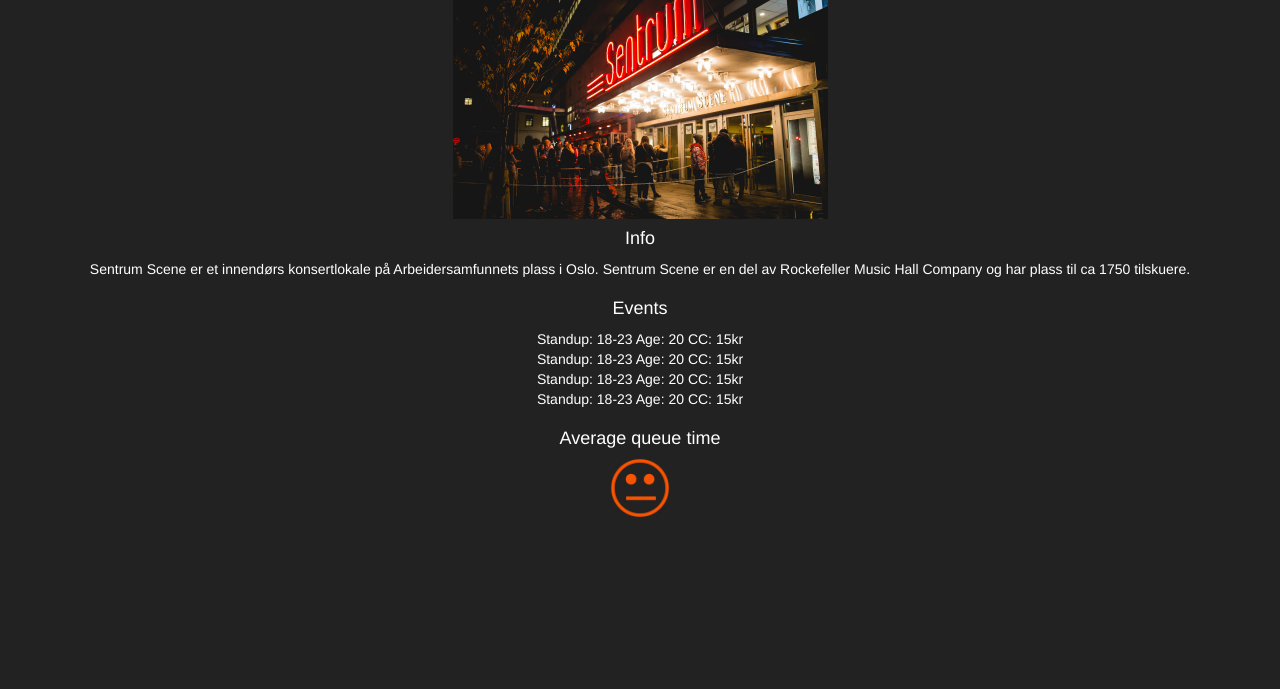
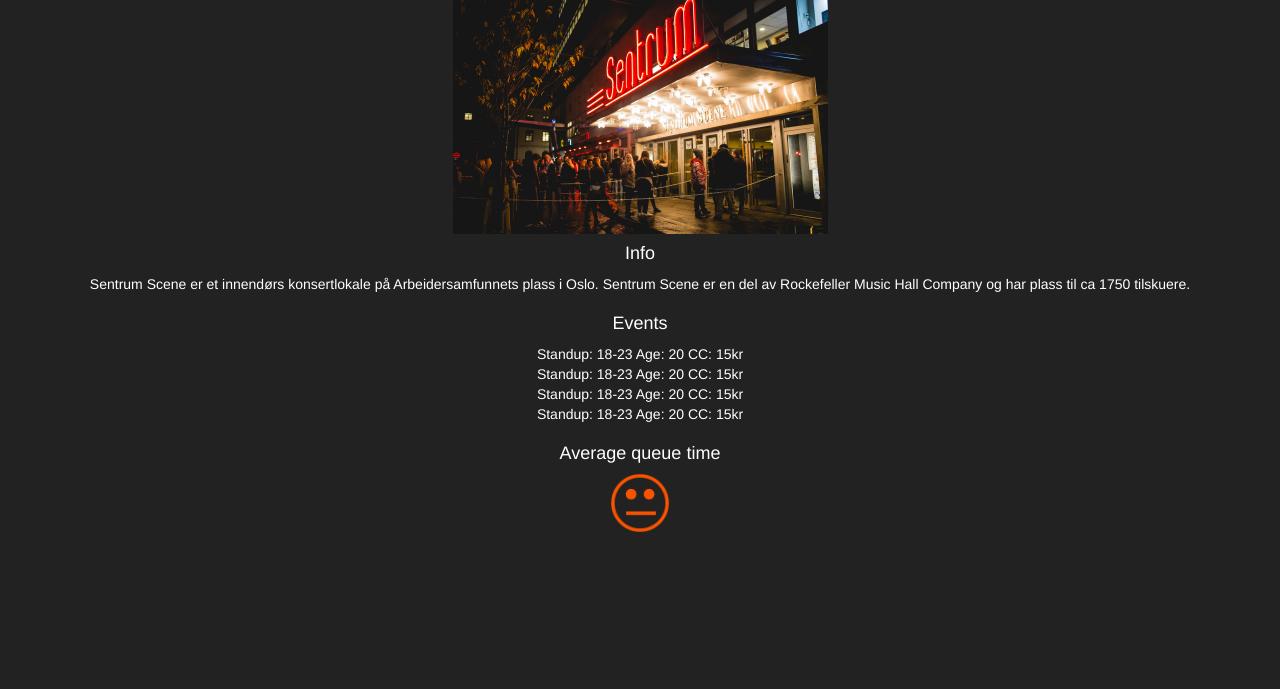
Before and after one commit to hansel88/happenings, a plain HTML site: page views/details.html in a window 1280 px wide. Shown: the part 111-800 px from the top of the page. Drawn offline with Linux system fonts and the light colour scheme; files whose address does not match are found by name.

Commit message:
changed body padding-top: 55px;

```diff
--- a/views/details.html
+++ b/views/details.html
@@ -18,7 +18,7 @@
     <!-- Custom CSS -->
     <style>
     body {
-        padding-top: 40px;
+        padding-top: 55px;
         /* Required padding for .navbar-fixed-top. Remove if using .navbar-static-top. Change if height of navigation changes. */
     }
     </style>
```
